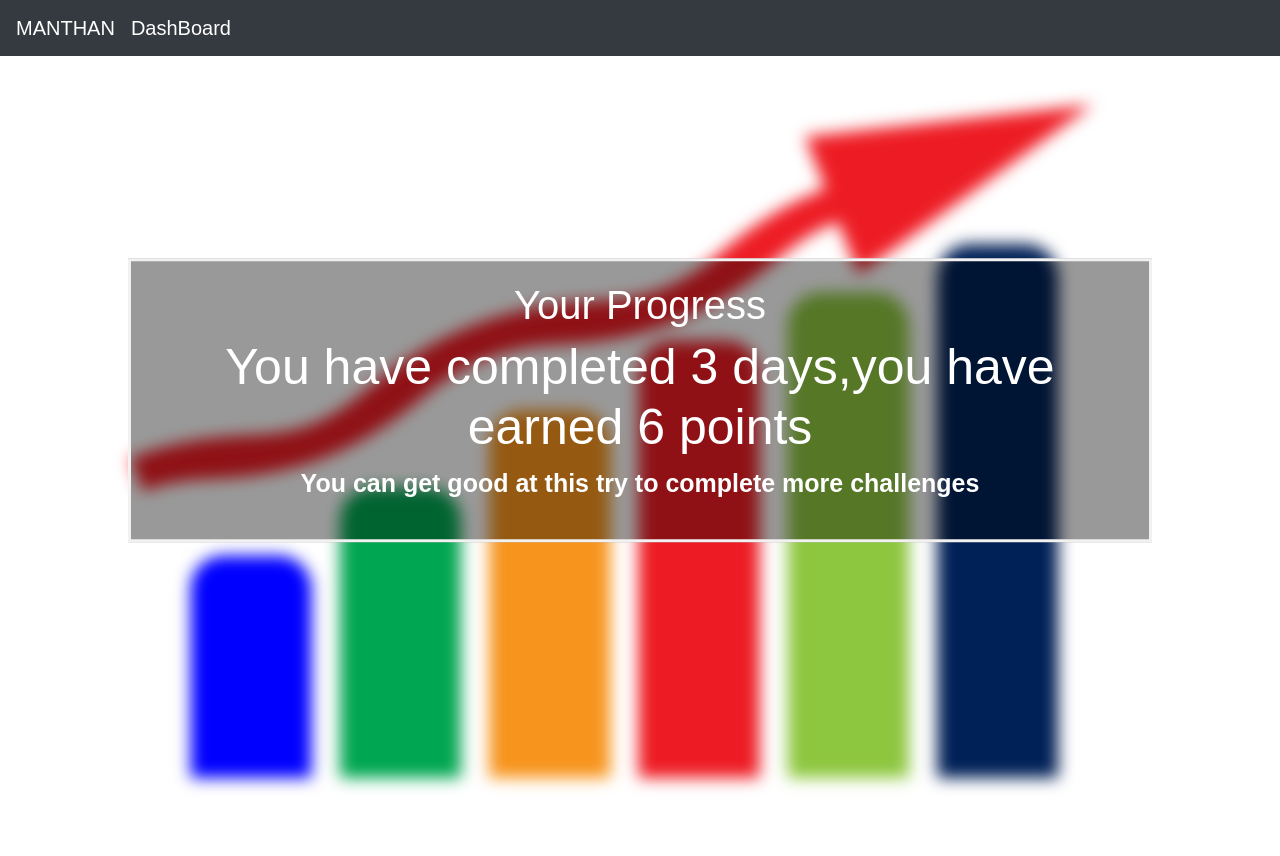
After one commit to somya1210/SheHacks_Team-062, a Django app: page /progress in a window 1280 px wide. The commit adds this page. Run offline with Django 3.2, Linux system fonts and the light colour scheme; data comes from the database, SQL or seed files in the repository; both versions use the stored data as it was after the commit; some libraries are stand-ins or nearby versions.

Commit message:
progress added

```diff
--- /dev/null
+++ b/task/templates/task/progress.html
@@ -0,0 +1,69 @@
+<!DOCTYPE html>
+<html>
+<head>
+<meta name="viewport" content="width=device-width, initial-scale=1">
+     <link rel="stylesheet" href="https://stackpath.bootstrapcdn.com/bootstrap/4.2.1/css/bootstrap.min.css" integrity="sha384-GJzZqFGwb1QTTN6wy59ffF1BuGJpLSa9DkKMp0DgiMDm4iYMj70gZWKYbI706tWS" crossorigin="anonymous">
+<style>
+body, html {
+  height: 100%;
+  margin: 0;
+  font-family: Arial, Helvetica, sans-serif;
+}
+
+* {
+  box-sizing: border-box;
+}
+
+.bg-image {
+  /* The image used */
+background-image: url("static/images/progress.png");
+
+  /* Add the blur effect */
+  filter: blur(8px);
+  -webkit-filter: blur(8px);
+
+  /* Full height */
+  height: 100%;
+
+  /* Center and scale the image nicely */
+  background-position: center;
+  background-repeat: no-repeat;
+  background-size: cover;
+}
+
+/* Position text in the middle of the page/image */
+.bg-text {
+  background-color: rgb(0,0,0); /* Fallback color */
+  background-color: rgba(0,0,0, 0.4); /* Black w/opacity/see-through */
+  color: white;
+  font-weight: bold;
+  border: 3px solid #f1f1f1;
+  position: absolute;
+  top: 50%;
+  left: 50%;
+  transform: translate(-50%, -50%);
+  z-index: 2;
+  width: 80%;
+  padding: 20px;
+  text-align: center;
+}
+</style>
+</head>
+<body>
+
+<nav class="navbar navbar-expand-lg navbar-dark bg-dark">
+ <a class="navbar-brand" href="#">MANTHAN</a>
+  <a class="navbar-brand" href="userprofile">DashBoard</a>
+
+</nav>
+<div class="bg-image"></div>
+
+<div class="bg-text">
+  <h1>Your Progress</h1>
+  <h2 style="font-size:50px">You have completed {{count}} days,you have earned {{rewards}} points</h2>
+
+    <p style="font-size:25px">You can get good at this try to complete more challenges</p>
+</div>
+
+</body>
+</html>
--- a/task/urls.py
+++ b/task/urls.py
@@ -5,10 +5,12 @@ urlpatterns=[path("",views.home,name="homepage"),
             path("userform", views.userlogin, name="user"),
             path("registration", views.register, name="register"),
             path("userprofile", views.userprofile, name="userprofile"),
-path("MeetTheTeam", views.Team, name="events"),
-path("disease", views.disease, name="disease"),
-path("helpline",views.helpline,name="expert"),
-path("update/<int:pk>/", views.update, name="update"),
-path("day_challenge",views.challenge,name="challenge"),
-             path("doctor",views.doctor,name="doctor")
+            path("MeetTheTeam", views.Team, name="events"),
+            path("disease", views.disease, name="disease"),
+            path("helpline",views.helpline,name="expert"),
+            path("update/<int:pk>/", views.update, name="update"),
+            path("day_challenge",views.challenge,name="challenge"),
+            path("doctor",views.doctor,name="doctor"),
+            path("progress", views.progress, name="progress"),
+
              ]
--- a/task/views.py
+++ b/task/views.py
@@ -69,3 +69,13 @@ def Team(request):
     return render(request,'task/Team.html')
 def doctor(request):
     return render(request,'task/doctor.html')
+
+def progress(request):
+    task=Task.objects.all()
+    count=0
+    for t in task:
+        if(t.completed == True):
+            count+=1
+    rewards=2*count
+    context={'count':count,'rewards':rewards}
+    return render(request,'task/progress.html',context)
```
Also changed, not shown: task/templates/task/day_challenge.html (+12 -1 lines), db.sqlite3, task/static/images/progress.png (added).
